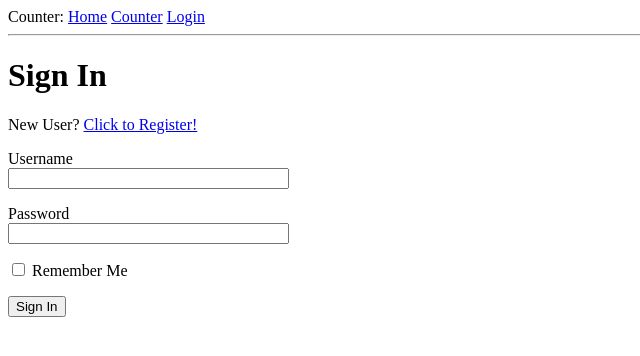
After one commit to mbarraco/simple-counter, a Flask app: page /login in a window 1280 px wide. The commit adds this page. Shown: the top 356 px of the page, without its empty margins (0-640 px from the left). Run offline with Flask 2, Linux system fonts and the light colour scheme.

Commit message:
Models, login et al

```diff
--- a/app/forms.py
+++ b/app/forms.py
@@ -3,9 +3,12 @@ from wtforms import (
     StringField,
     PasswordField,
     SubmitField,
-    IntegerField
+    IntegerField,
+    BooleanField
 )
-from wtforms.validators import DataRequired
+from wtforms.validators import ValidationError, DataRequired, Email, EqualTo
+from app.models import User
+
 
 class CounterForm(FlaskForm):
     player_1 = StringField('Player 1', validators=[DataRequired()])
@@ -14,4 +17,30 @@ class CounterForm(FlaskForm):
     score_1 = IntegerField('Score 1', validators=[DataRequired()])
     score_2 = IntegerField('Score 2', validators=[DataRequired()])
 
+    submit = SubmitField('Update')
+
+
+class LoginForm(FlaskForm):
+    username = StringField('Username', validators=[DataRequired()])
+    password = PasswordField('Password', validators=[DataRequired()])
+    remember_me = BooleanField('Remember Me')
     submit = SubmitField('Sign In')
+
+
+class RegistrationForm(FlaskForm):
+    username = StringField('Username', validators=[DataRequired()])
+    email = StringField('Email', validators=[DataRequired(), Email()])
+    password = PasswordField('Password', validators=[DataRequired()])
+    password2 = PasswordField(
+        'Repeat Password', validators=[DataRequired(), EqualTo('password')])
+    submit = SubmitField('Register')
+
+    def validate_username(self, username):
+        user = User.query.filter_by(username=username.data).first()
+        if user is not None:
+            raise ValidationError('Please use a different username.')
+
+    def validate_email(self, email):
+        user = User.query.filter_by(email=email.data).first()
+        if user is not None:
+            raise ValidationError('Please use a different email address.')
--- a/app/routes.py
+++ b/app/routes.py
@@ -1,10 +1,21 @@
-from app import app
-from app.forms import CounterForm
-from flask import render_template, flash, redirect, url_for
+from app.forms import CounterForm, LoginForm
+from flask import (render_template,
+    flash,
+    redirect,
+    url_for,
+    request
+)
+from flask_login import current_user, login_user, logout_user, login_required
+from werkzeug.urls import url_parse
+
+from app import app, db
+from app.models import User
+from app.forms import RegistrationForm
 
 
 @app.route('/')
 @app.route('/index')
+@login_required
 def index():
     match = {
         'player_1': {'name': 'Lara', 'score': 1} ,
@@ -13,7 +24,27 @@ def index():
     return render_template('index.html', title='Home', match=match)
 
 
+@app.route('/login', methods=['GET', 'POST'])
+def login():
+    if current_user.is_authenticated:
+        return redirect(url_for('index'))
+    form = LoginForm()
+    if form.validate_on_submit():
+        user = User.query.filter_by(username=form.username.data).first()
+        if user is None or not user.check_password(form.password.data):
+            flash('Invalid username or password')
+            return redirect(url_for('login'))
+        login_user(user, remember=form.remember_me.data)
+        #  Handle 'next' query string arg.
+        next_page = request.args.get('next')
+        if not next_page or url_parse(next_page).netloc != '':
+            next_page = url_for('index')
+        return redirect(next_page)
+    return render_template('login.html', title='Sign In', form=form)
+
+
 @app.route('/update_counter', methods=['GET', 'POST'])
+@login_required
 def update_counter():
     form = CounterForm()
     if form.validate_on_submit():
@@ -22,3 +53,24 @@ def update_counter():
         return redirect(url_for('index'))
 
     return render_template('update_counter.html', title='Update counter', form=form)
+
+
+@app.route('/logout')
+def logout():
+    logout_user()
+    return redirect(url_for('index'))
+
+
+@app.route('/register', methods=['GET', 'POST'])
+def register():
+    if current_user.is_authenticated:
+        return redirect(url_for('index'))
+    form = RegistrationForm()
+    if form.validate_on_submit():
+        user = User(username=form.username.data, email=form.email.data)
+        user.set_password(form.password.data)
+        db.session.add(user)
+        db.session.commit()
+        flash('Congratulations, you are now a registered user!')
+        return redirect(url_for('login'))
+    return render_template('register.html', title='Register', form=form)
--- a/app/templates/base.html
+++ b/app/templates/base.html
@@ -13,6 +13,11 @@
         Counter:
         <a href="{{ url_for('index') }}">Home</a>
         <a href="{{ url_for('update_counter') }}">Counter</a>
+        {% if current_user.is_anonymous %}
+        <a href="{{ url_for('login') }}">Login</a>
+        {% else %}
+        <a href="{{ url_for('logout') }}">Logout</a>
+        {% endif %}
     </div>
     <hr> {% with messages = get_flashed_messages() %} {% if messages %}
     <ul>
--- /dev/null
+++ b/app/templates/login.html
@@ -0,0 +1,25 @@
+{% extends "base.html" %}
+
+{% block content %}
+    <h1>Sign In</h1>
+    <p>New User? <a href="{{ url_for('register') }}">Click to Register!</a></p>
+    <form action="" method="post">
+        {{ form.hidden_tag() }}
+        <p>
+            {{ form.username.label }}<br>
+            {{ form.username(size=32) }}<br>
+            {% for error in form.username.errors %}
+            <span style="color: red;">[{{ error }}]</span>
+            {% endfor %}
+        </p>
+        <p>
+            {{ form.password.label }}<br>
+            {{ form.password(size=32) }}<br>
+            {% for error in form.password.errors %}
+            <span style="color: red;">[{{ error }}]</span>
+            {% endfor %}
+        </p>
+        <p>{{ form.remember_me() }} {{ form.remember_me.label }}</p>
+        <p>{{ form.submit() }}</p>
+    </form>
+{% endblock %}
--- a/app/templates/update_counter.html
+++ b/app/templates/update_counter.html
@@ -1,7 +1,7 @@
 {% extends "base.html" %}
 
 {% block content %}
-    <h1>Sign In</h1>
+    <h1>Update counter</h1>
     <form action="" method="post">
         {{ form.hidden_tag() }}
         <div>
--- a/config.py
+++ b/config.py
@@ -1,4 +1,9 @@
 import os
+
+basedir = os.path.abspath(os.path.dirname(__file__))
 
 class Config(object):
     SECRET_KEY = os.environ.get('SECRET_KEY') or 'you-will-never-guess'
+    SQLALCHEMY_DATABASE_URI = os.environ.get('DATABASE_URL') or \
+                              'sqlite:///' + os.path.join(basedir, 'app.db')
+    SQLALCHEMY_TRACK_MODIFICATIONS = False
--- a/requirements.txt
+++ b/requirements.txt
@@ -1,2 +1,6 @@
 flask
 flask-wtf
+flask-sqlalchemy
+flask-migrate
+flask-login
+sqlalchemy
```
Also changed, not shown: app/__init__.py (+11 -1 lines), app/models.py (added, +49 -0 lines), app/templates/index.html (+7 -4 lines), app/templates/register.html (added, +37 -0 lines).
